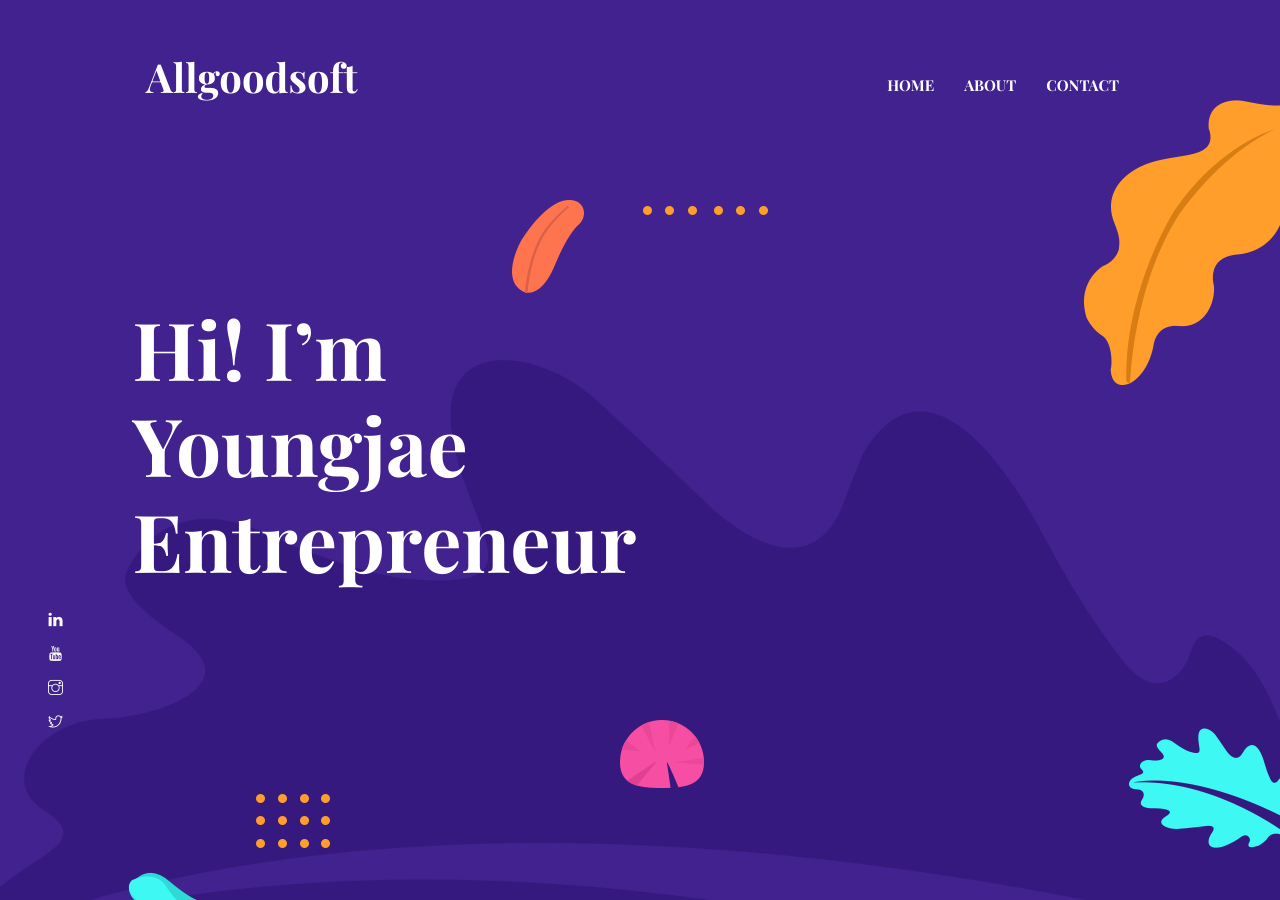
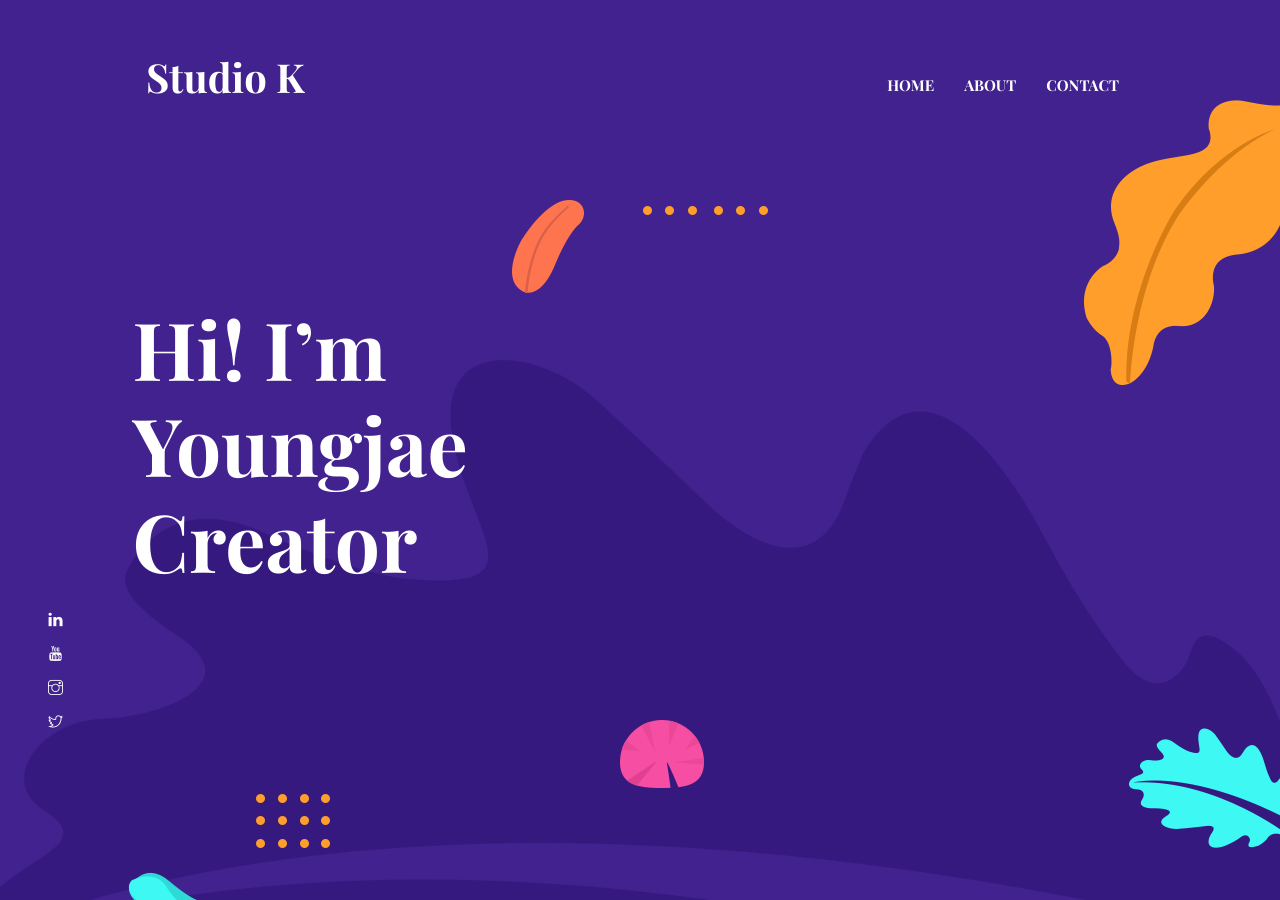
Before and after one commit to YoungjaeKang/YoungjaeKang.github.io, a Jekyll site: the page built from index.html, in a window 1280 px wide and 900 px high. Built offline with Jekyll 4.4.1, drawn with Linux system fonts in a browser that asks for light colours; some of the changed text lies outside the part shown.

Commit message:
220501 1134

```diff
--- a/_data/settings.yml
+++ b/_data/settings.yml
@@ -2,7 +2,7 @@
 #-------------------------------
 # General Site Settings
 
-title: Allgoodsoft
+title: Studio K
 logo:
 author: themefisher
 description: this is meta description
@@ -36,7 +36,7 @@ disqus-identifier: # Add your shortname for Disqus Comment. For example mr-brown
 # Hero Section
 
 hero:
-  hero-title: Hi! I’m <br> Youngjae <br> Entrepreneur
+  hero-title: Hi! I’m <br> Youngjae <br> Creator
 
 social:
   - { icon: "ti-linkedin", link: "https://www.linkedin.com/in/youngjaekang/" }
@@ -99,7 +99,7 @@ skills:
 experience-title: Experience
 experience:
   - {
-      name: Business Strategy,
+      name: Strategic Planning,
       icon: "icon-1.png",
       date: "Dec 2015 - Nov 2020",
       organization: "K-Auction",
```
